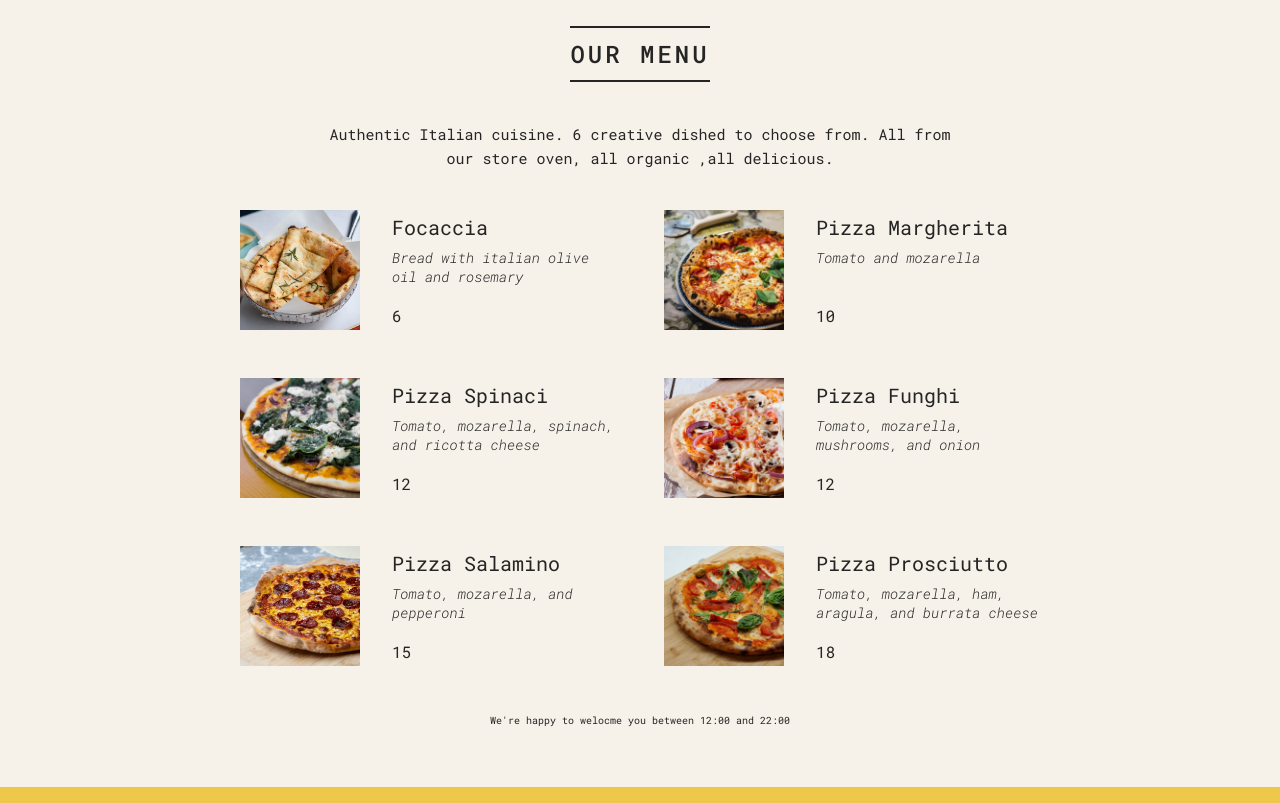
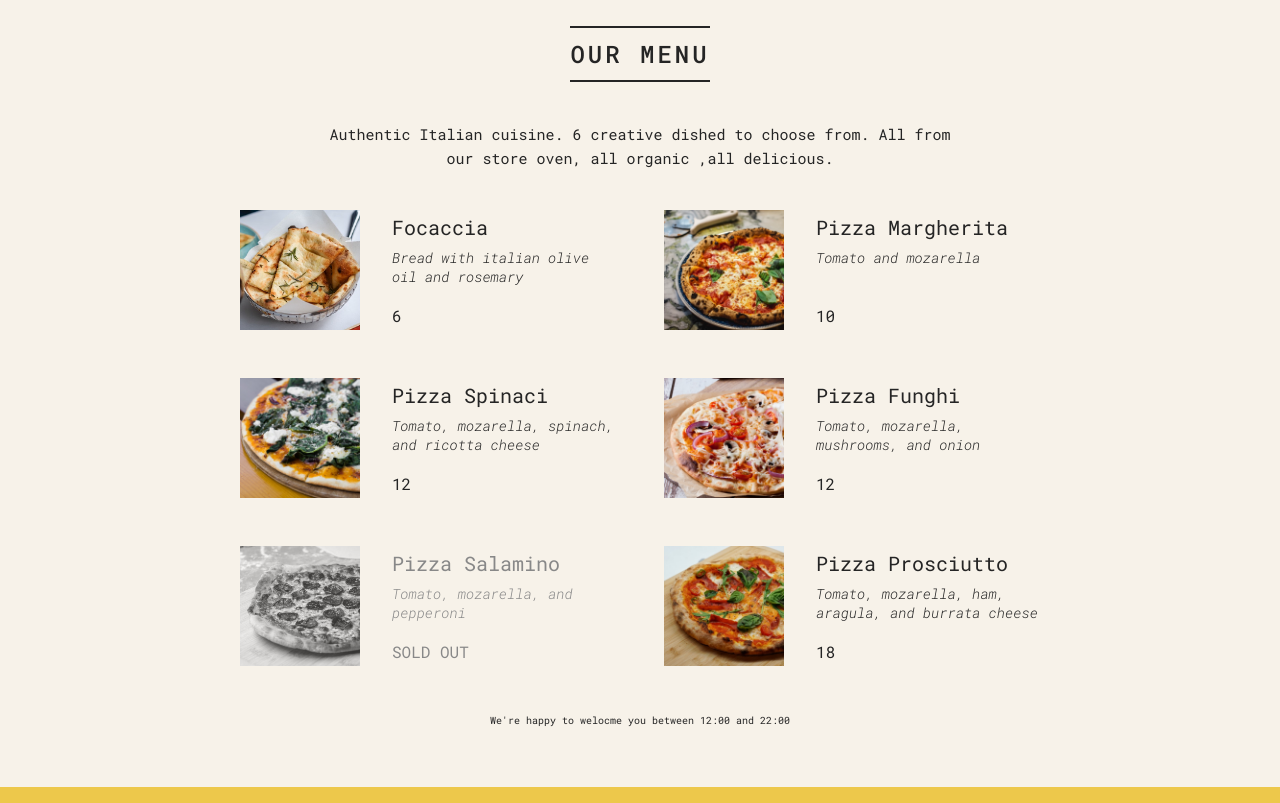
Before and after one commit to ShivaHariniB/pizza-menu, a React app: page / in a window 1280 px wide. Shown: the part 122-925 px from the top of the page. Built offline with nearby package versions, Linux system fonts and the light colour scheme.

Commit message:
classes and text conditional rendering

```diff
--- a/public/index.html
+++ b/public/index.html
@@ -24,7 +24,7 @@
       work correctly both with client-side routing and a non-root public URL.
       Learn how to configure a non-root public URL by running `npm run build`.
     -->
-    <title>React App</title>
+    <title>Fast React and Co.</title>
   </head>
   <body>
     <noscript>You need to enable JavaScript to run this app.</noscript>
--- a/src/index.js
+++ b/src/index.js
@@ -92,12 +92,12 @@ function Menu() {
 function Pizza({ pizzaObj }) {
   console.log("props", pizzaObj);
   return (
-    <li className="pizza">
+    <li className={`pizza ${pizzaObj.soldOut ? "sold-out" : ""}`}>
       <img src={pizzaObj.photoName} alt={pizzaObj.name} />
       <div>
         <h3>{pizzaObj.name}</h3>
         <p>{pizzaObj.ingredients}</p>
-        <span>{pizzaObj.price}</span>
+        <span>{pizzaObj.soldOut ? "SOLD OUT" : pizzaObj.price}</span>
       </div>
     </li>
   );
```
